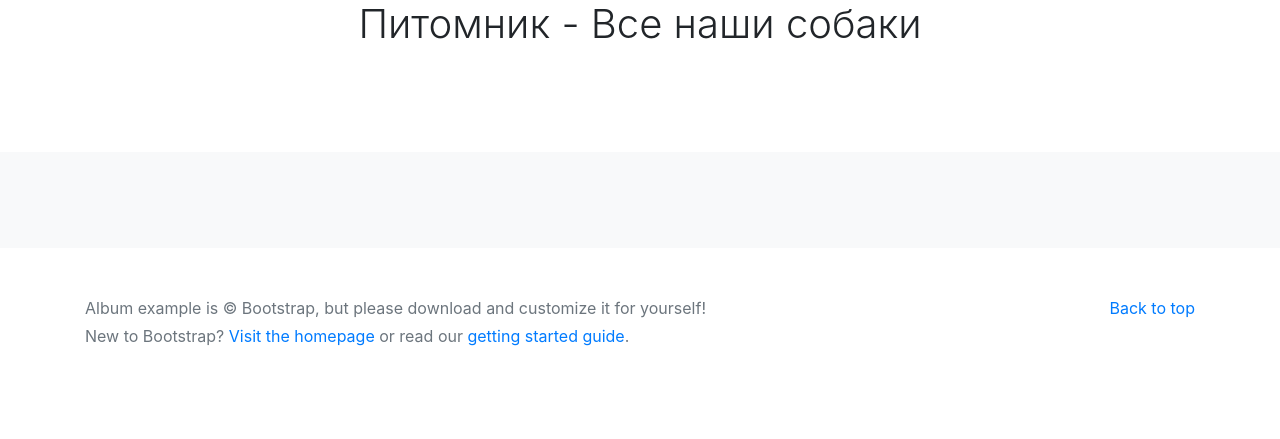
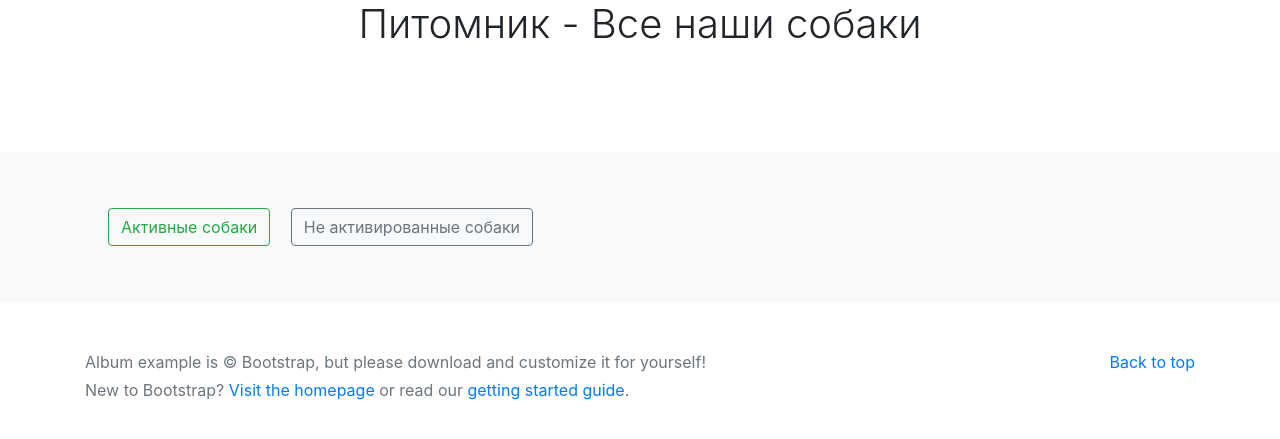
Before and after one commit to Rolllab/cDogsProject, a Django app: page /dogs/ in a window 1280 px wide. Shown: the part 152-591 px from the top of the page. Run offline with Django 5.2, Linux system fonts and the light colour scheme; data that the repository does not hold is empty; parts of the project's set-up code (start-up, migrations or seed data) failed here and were passed over; some libraries are stand-ins or nearby versions.

Commit message:
1) Переписан шаблон dogs; 2) Добавлены кнопки - активированные и не активированные собаки

```diff
--- a/dogs/templates/dogs/dogs.html
+++ b/dogs/templates/dogs/dogs.html
@@ -1,19 +1,13 @@
 {% extends 'dogs/base.html' %}
 {% load my_tags %}
 {% block content %}
-<div class="row">
-    {% for object in object_list %}
-    <div class="col-md-4">
-        <div class="card mb-4 box-shadow">
-            <img class="card-img-top p-3" src="{{ object.photo|dogs_media }}" width=100% height=100% alt="Card image cap">
-            <div class="card-body">
-                <p class="card-text">{{ object.name|title }}</p>
-            </div>
-            <div class="card-footer">
-                <a class="btn btn-link" href="{% url 'dogs:dog_detail' object.pk %}">подробнее</a>
-            </div>
-        </div>
+<div class="container">
+    <div class="row">
+        {% for object in object_list %}
+        {% include 'dogs/includes/inc_dog_card.html' with object=object %}
+        {% endfor %}
     </div>
-    {% endfor %}
+    <a href="{% url 'dogs:dogs_list' %}" class="btn btn-outline-success m-2">Активные собаки</a>
+    <a href="{% url 'dogs:dogs_deactivated_list' %}" class="btn btn-outline-secondary m-2">Не активированные собаки</a>
 </div>
 {% endblock %}
```
